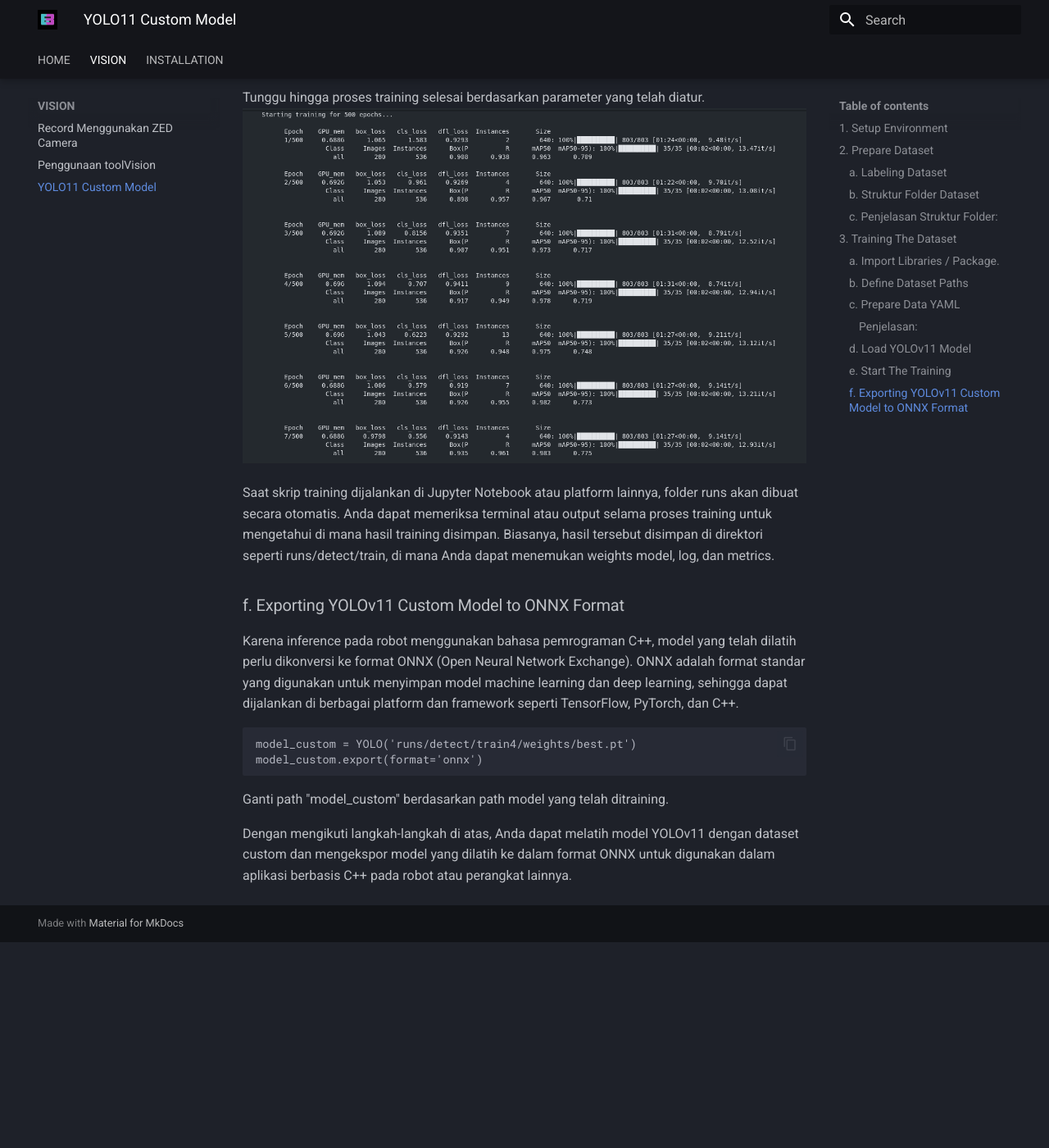
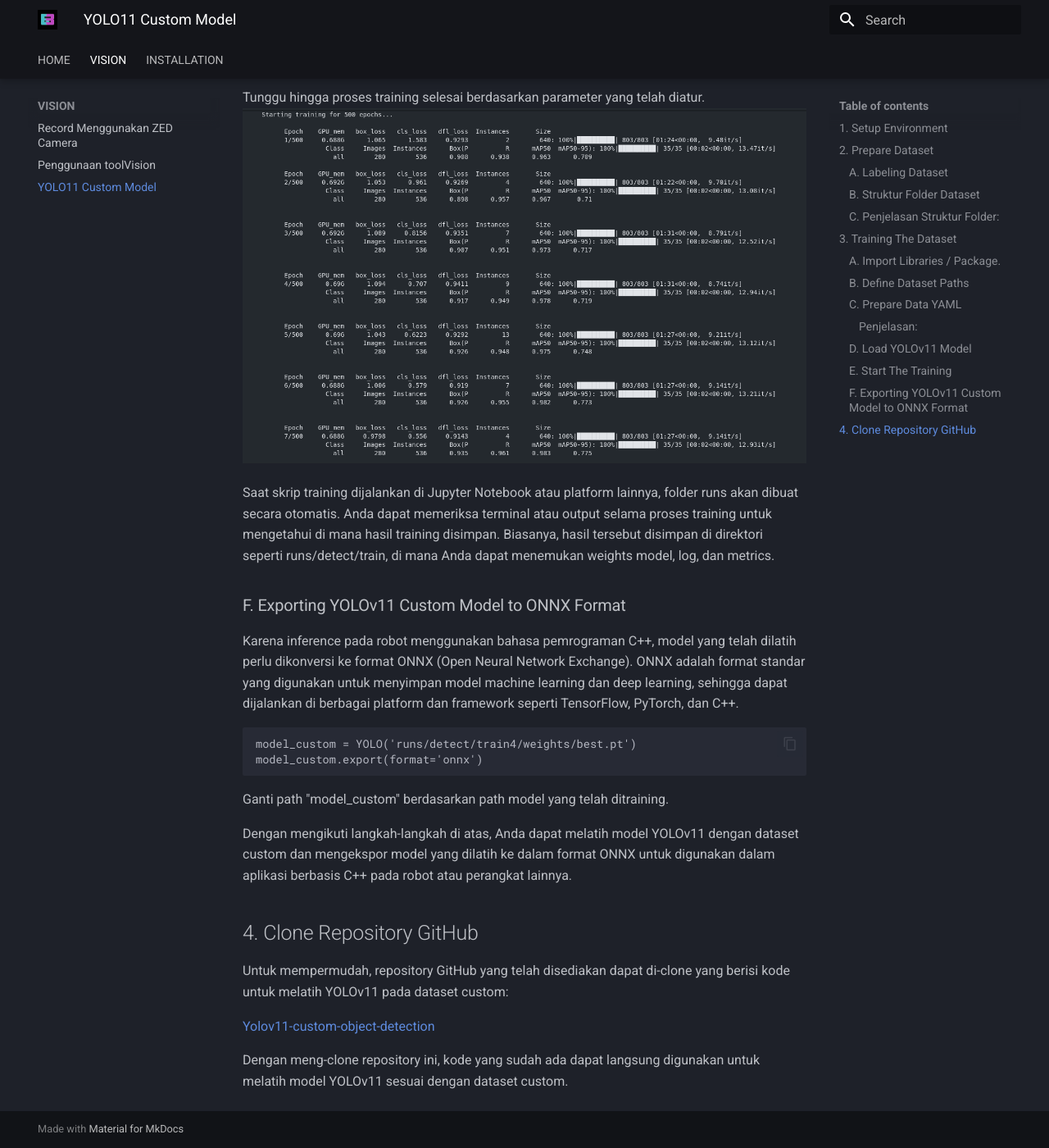
Before and after one commit to Barelang63-BRAIL/Barelang63-Dokumentasi, an MkDocs documentation site: the page built from docs/VISION/yolo_custom_dataset.md, in a window 1280 px wide and 1400 px high, scrolled down 5218 px. Shown: the whole window at 82% size. Built offline with MkDocs 1.6.1 and Material for MkDocs 9.7.7, drawn with Linux system fonts in a browser that asks for light colours; before the commit the page ends 6367 px from its top, so only the background shows below that; some of the changed text lies outside the part shown.

Commit message:
update custom train yolo11

````diff
--- a/docs/VISION/yolo_custom_dataset.md
+++ b/docs/VISION/yolo_custom_dataset.md
@@ -25,12 +25,12 @@ Berikut adalah beberapa package yang perlu diinstal untuk memulai training YOLO1
 ```
 
 ## 2. Prepare Dataset
-### a. Labeling Dataset
+### A. Labeling Dataset
 Sebelum melatih model, Anda perlu memberi label pada dataset gambar. Dalam format YOLO, setiap gambar disertai dengan file teks yang berisi anotasi objek yang terdapat dalam gambar tersebut. File teks ini mengikuti format tertentu. Untuk melabeli gambar, Anda dapat menggunakan beberapa tools yang mempermudah proses ini. seperti [LabelImg](https://github.com/HumanSignal/labelImg.git), [Label Studio](https://labelstud.io), ataupun [Roboflow](https://roboflow.com).
 ![-](../images/yolo11_custom/labeling.png)
 
 
-### b. Struktur Folder Dataset
+### B. Struktur Folder Dataset
 Dataset perlu diorganisasi dengan cara yang sesuai dengan format YOLO. Berikut adalah struktur direktori yang disarankan untuk dataset yang akan ditrain:
 ```
 dataset_example/
@@ -57,7 +57,7 @@ dataset_example/
 │
 └── data.yaml
 ```
-### c. Penjelasan Struktur Folder:
+### C. Penjelasan Struktur Folder:
 1. images/: Folder ini berisi gambar-gambar yang akan digunakan untuk pelatihan dan validasi.
     - train/: Gambar-gambar untuk training.
     - val/: Gambar-gambar untuk validation.
@@ -69,7 +69,7 @@ dataset_example/
 ## 3. Training The Dataset
 Setelah semua langkah di atas dilakukan, Anda dapat memulai proses pelatihan. Berikut adalah langkah-langkah yang dapat diikuti pada Jupyter Notebook atau file dengan format .ipynb.
 
-### a. Import Libraries / Package.
+### A. Import Libraries / Package.
 Mulailah dengan mengimpor library yang dibutuhkan:
 ```{ .sh .copy }
 import os
@@ -77,7 +77,7 @@ import cv2
 from ultralytics import YOLO
 ```
 
-### b. Define Dataset Paths
+### B. Define Dataset Paths
 ```{ .sh .copy }
 # Define paths to your dataset
 dataset_path = 'E:\Yolov11-custom-object-detection\dataset\omniku'
@@ -87,7 +87,7 @@ data_yaml_path = os.path.join(dataset_path, 'data.yaml')
 ```
 sesuaikan "dataset_path" dengan Custom Dataset yang akan di training.
 
-### c. Prepare Data YAML
+### C. Prepare Data YAML
 ```{ .sh .copy }
 data_yaml_content = """
 path: E:\Yolov11-custom-object-detection\dataset\omniku
@@ -113,7 +113,7 @@ with open(data_yaml_path, 'w') as file:
 
 - names: Daftar nama kelas dalam dataset Anda. Gantilah ['Ball'] dengan nama-nama kelas yang ada dalam dataset Anda. Misalnya, jika dataset Anda memiliki dua kelas, ubah menjadi ['Ball', 'Player'].
 
-### d. Load YOLOv11 Model
+### D. Load YOLOv11 Model
 ```{ .sh .copy }
 # Load a YOLOv11 model (e.g., YOLO11n for small model)
 model = YOLO('yolo11n.pt')
@@ -121,7 +121,7 @@ model = YOLO('yolo11n.pt')
 Berikut adalah beberapa pilihan model YOLO11 yang dapat dipilih berdasarkan ukuran dan kebutuhan Anda:
 ![-](../images/yolo11_custom/model_comp.png)
 
-### e. Start The Training
+### E. Start The Training
 Setelah model YOLOv11 dimuat dan file data.yaml disiapkan, proses training dapat dimulai dengan menentukan beberapa parameter pelatihan.
 ```{ .sh .copy }
 train_params = {
@@ -141,7 +141,7 @@ Tunggu hingga proses training selesai berdasarkan parameter yang telah diatur.
 
 Saat skrip training dijalankan di Jupyter Notebook atau platform lainnya, folder runs akan dibuat secara otomatis. Anda dapat memeriksa terminal atau output selama proses training untuk mengetahui di mana hasil training disimpan. Biasanya, hasil tersebut disimpan di direktori seperti runs/detect/train, di mana Anda dapat menemukan weights model, log, dan metrics.
 
-### f. Exporting YOLOv11 Custom Model to ONNX Format
+### F. Exporting YOLOv11 Custom Model to ONNX Format
 Karena inference pada robot menggunakan bahasa pemrograman C++, model yang telah dilatih perlu dikonversi ke format ONNX (Open Neural Network Exchange). ONNX adalah format standar yang digunakan untuk menyimpan model machine learning dan deep learning, sehingga dapat dijalankan di berbagai platform dan framework seperti TensorFlow, PyTorch, dan C++.
 ```{ .sh .copy }
 model_custom = YOLO('runs/detect/train4/weights/best.pt')
@@ -150,3 +150,10 @@ model_custom.export(format='onnx')
 Ganti path "model_custom" berdasarkan path model yang telah ditraining.
 
 Dengan mengikuti langkah-langkah di atas, Anda dapat melatih model YOLOv11 dengan dataset custom dan mengekspor model yang dilatih ke dalam format ONNX untuk digunakan dalam aplikasi berbasis C++ pada robot atau perangkat lainnya.
+
+## 4. Clone Repository GitHub
+Untuk mempermudah, repository GitHub yang telah disediakan dapat di-clone yang berisi kode untuk melatih YOLOv11 pada dataset custom:
+
+[Yolov11-custom-object-detection](https://github.com/dsyahput/Yolov11-custom-object-detection.git)
+
+Dengan meng-clone repository ini, kode yang sudah ada dapat langsung digunakan untuk melatih model YOLOv11 sesuai dengan dataset custom.
````
